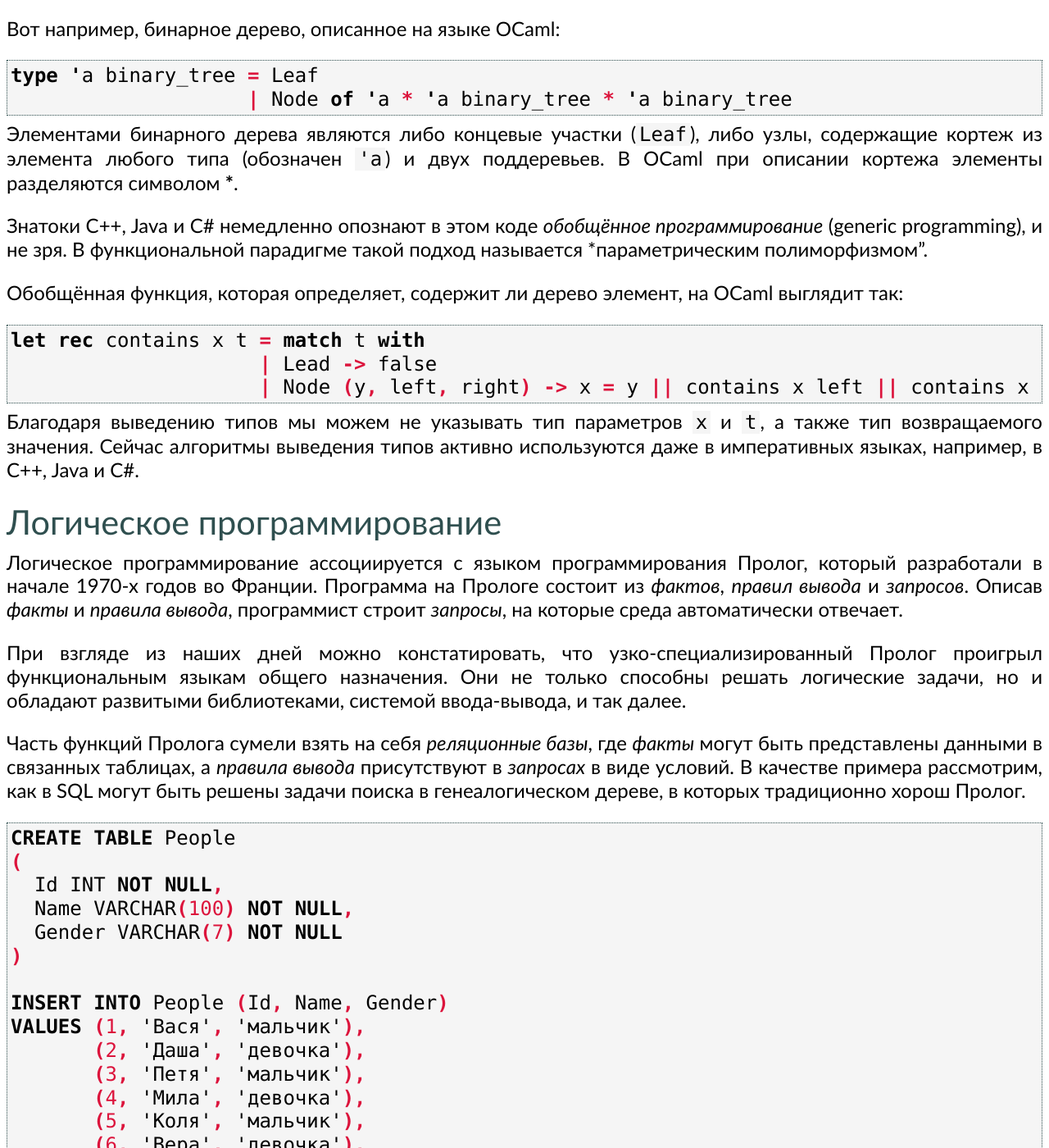
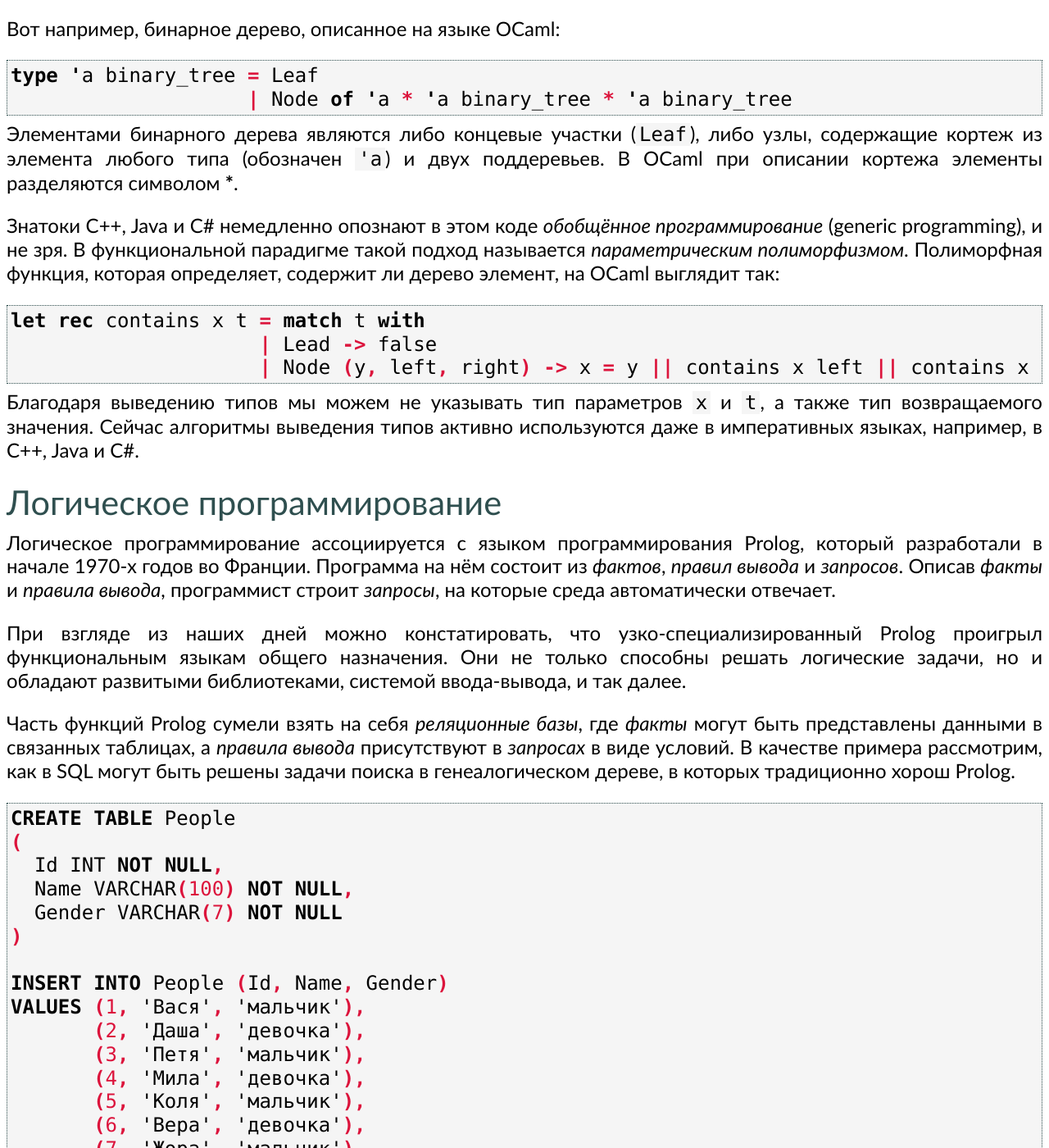
Before and after one commit to markshevchenko/markshevchenko.github.io, a Jekyll site: the page built from articles/program-languages.md, in a window 1280 px wide and 1400 px high, scrolled down 13997 px. Shown: the whole window at 82% size. Built offline with Jekyll 4.4.1, drawn with Linux system fonts in a browser that asks for light colours; some web fonts are replaced; comment, search, counter and statistics services are not loaded; some of the changed text lies outside the part shown.

Commit message:
Поправил опечатки.

````diff
--- a/articles/program-languages.md
+++ b/articles/program-languages.md
@@ -448,7 +448,7 @@ type
 ```
 
 В 1963 году Джон Алан Робинсон придумал *принцип резолюции*, позволявший эффективно доказывать формализованные теоремы. Этот принцип нашёл своё применение при реализации языков
-Пролог и ML. Создавая ML, его авторы, Хиндли и Милнер, опирались на *типизированное λ-исчисление*. Они разработали алгоритм автоматического выведения типов, который сейчас называется
+Prolog и ML. Создавая ML, его авторы, Хиндли и Милнер, опирались на *типизированное λ-исчисление*. Они разработали алгоритм автоматического выведения типов, который сейчас называется
 их именами. Алгоритм, используя данные об операциях, где участвуют переменные, накладывает ограничения на множество типов, до тех пор, пока не *унифицирует* их. Унификация в данном контексте
 означает *приведение к одному*, то есть в результате работы алгоритма каждая переменная получает свой тип. Важной особенностью алгоритма является умение работать с параметризованными
 типами, то есть в отличии от Pascal, в ML можно описать бинарное дерево чего-нибудь, а не конкретно строк или чисел.
@@ -463,10 +463,8 @@ type 'a binary_tree = Leaf
 Элементами бинарного дерева являются либо концевые участки (`Leaf`), либо узлы, содержащие кортеж из элемента любого типа (обозначен `'a`) и двух поддеревьев. В OCaml при описании
 кортежа элементы разделяются символом **\***.
 
-Знатоки C++, Java и C# немедленно опознают в этом коде *обобщённое программирование* (generic programming), и не зря. В функциональной парадигме такой подход называется
-*параметрическим полиморфизмом".
-
-Обобщённая функция, которая определяет, содержит ли дерево элемент, на OCaml выглядит так:
+Знатоки C++, Java и C# немедленно опознают в этом коде *обобщённое программирование* (generic programming), и не зря. В функциональной парадигме такой подход
+называется *параметрическим полиморфизмом*. Полиморфная функция, которая определяет, содержит ли дерево элемент, на OCaml выглядит так:
 
 ```ocaml
 let rec contains x t = match t with
@@ -479,14 +477,14 @@ let rec contains x t = match t with
 
 ## Логическое программирование
 
-Логическое программирование ассоциируется с языком программирования Пролог, который разработали в начале 1970-х годов во Франции. Программа на Прологе
+Логическое программирование ассоциируется с языком программирования Prolog, который разработали в начале 1970-х годов во Франции. Программа на нём
 состоит из *фактов*, *правил вывода* и *запросов*. Описав *факты* и *правила вывода*, программист строит *запросы*, на которые среда автоматически отвечает.
 
-При взгляде из наших дней можно констатировать, что узко-специализированный Пролог проигрыл функциональным языкам общего назначения. Они не только способны решать
+При взгляде из наших дней можно констатировать, что узко-специализированный Prolog проигрыл функциональным языкам общего назначения. Они не только способны решать
 логические задачи, но и обладают развитыми библиотеками, системой ввода-вывода, и так далее.
 
-Часть функций Пролога сумели взять на себя *реляционные базы*, где *факты* могут быть представлены данными в связанных таблицах, а *правила вывода* присутствуют
-в *запросах* в виде условий. В качестве примера рассмотрим, как в SQL могут быть решены задачи поиска в генеалогическом дереве, в которых традиционно хорош Пролог.
+Часть функций Prolog сумели взять на себя *реляционные базы*, где *факты* могут быть представлены данными в связанных таблицах, а *правила вывода* присутствуют
+в *запросах* в виде условий. В качестве примера рассмотрим, как в SQL могут быть решены задачи поиска в генеалогическом дереве, в которых традиционно хорош Prolog.
 
 ```sql
 CREATE TABLE People
````
Also changed, not shown: other parts of articles/program-languages.md (+2 -2 lines).
